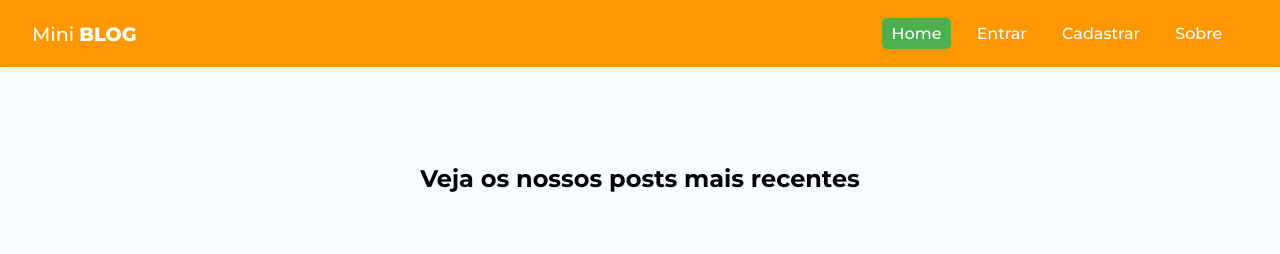
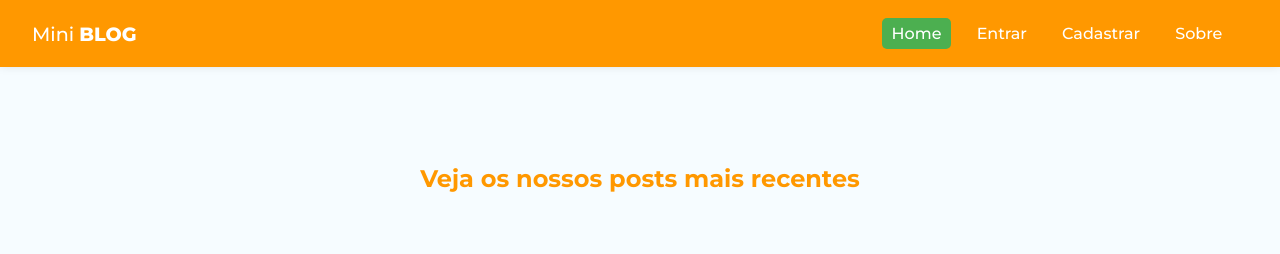
Before and after one commit to igorjosiel/React-MiniBlog, a React (Create React App) app: page / in a window 1280 px wide. Shown: the top 254 px of the page. Built offline with nearby package versions, Linux system fonts and the light colour scheme; no server answers; the database is empty.

Commit message:
Ajusta arquivos.

```diff
--- a/src/index.css
+++ b/src/index.css
@@ -66,6 +66,10 @@ label span {
   text-align: left;
 }
 
+h2 {
+  color: var(--primary-color);
+}
+
 input,
 textarea {
   box-sizing: border-box;
--- a/src/pages/About/About.js
+++ b/src/pages/About/About.js
@@ -1,6 +1,5 @@
+import { Link } from "react-router-dom";
 import styles from "./About.module.css";
-
-import { Link } from "react-router-dom";
 
 const About = () => {
   return (
@@ -12,6 +11,7 @@ const About = () => {
         Este projeto consiste em um blog feito com React no front-end e Firebase
         no back-end.
       </p>
+
       <Link to="/posts/create" className="btn">
         Criar post
       </Link>
--- a/src/pages/CreatePost/CreatePost.js
+++ b/src/pages/CreatePost/CreatePost.js
@@ -1,9 +1,9 @@
 import { useState } from "react";
 import { useNavigate } from "react-router-dom";
-import styles from "./CreatePost.module.css";
 import { useInsertDocument } from "../../hooks/useInsertDocument";
 import { useAuthValue } from "../../contexts/AuthContext";
 import Loading from "../../components/Loading";
+import styles from "./CreatePost.module.css";
 
 const CreatePost = () => {
   const [title, setTitle] = useState("");
--- a/src/pages/Dashboard/Dashboard.js
+++ b/src/pages/Dashboard/Dashboard.js
@@ -1,10 +1,8 @@
-import styles from "./Dashboard.module.css";
-
 import { Link } from "react-router-dom";
-
-import { useAuthValue } from "../../contexts/AuthContext";
 import { useFetchDocuments } from "../../hooks/useFetchDocuments";
 import { useDeleteDocument } from "../../hooks/useDeleteDocument";
+import { useAuthValue } from "../../contexts/AuthContext";
+import styles from "./Dashboard.module.css";
 
 const Dashboard = () => {
   const { user } = useAuthValue();
--- a/src/pages/EditPost/EditPost.js
+++ b/src/pages/EditPost/EditPost.js
@@ -1,10 +1,10 @@
 import { useState, useEffect } from "react";
 import { useNavigate, useParams } from "react-router-dom";
-import styles from "./EditPost.module.css";
-import { useAuthValue } from "../../contexts/AuthContext";
 import { useFetchDocument } from "../../hooks/useFetchDocument";
 import { useUpdateDocument } from "../../hooks/useUpdateDocument";
+import { useAuthValue } from "../../contexts/AuthContext";
 import Loading from "../../components/Loading";
+import styles from "./EditPost.module.css";
 
 const EditPost = () => {
   const { id } = useParams();
--- a/src/pages/Login/Login.js
+++ b/src/pages/Login/Login.js
@@ -1,7 +1,7 @@
 import { useEffect, useState } from "react";
-import styles from "./Login.module.css";
 import { useAuthentication } from "../../hooks/useAuthentication";
 import Loading from "../../components/Loading";
+import styles from "./Login.module.css";
 
 const Login = () => {
   const [email, setEmail] = useState("");
--- a/src/pages/Post/Post.js
+++ b/src/pages/Post/Post.js
@@ -1,9 +1,6 @@
-// CSS
+import { useParams } from "react-router-dom";
+import { useFetchDocument } from "../../hooks/useFetchDocument";
 import styles from "./Post.module.css";
-
-// hooks
-import { useFetchDocument } from "../../hooks/useFetchDocument";
-import { useParams } from "react-router-dom";
 
 const Post = () => {
   const { id } = useParams();
@@ -13,10 +10,11 @@ const Post = () => {
     <div className={styles.post_container}>
       {post && (
         <>
-          <h1>{post.title}</h1>
+          <h2>{post.title}</h2>
           <img src={post.image} alt={post.title} />
           <p>{post.body}</p>
           <h3>Este post trata sobre:</h3>
+
           <div className={styles.tags}>
             {post.tags.map((tag) => (
               <p key={tag}>
--- a/src/pages/Register/Register.js
+++ b/src/pages/Register/Register.js
@@ -1,7 +1,7 @@
 import { useEffect, useState } from "react";
-import styles from "./Register.module.css";
 import { useAuthentication } from "../../hooks/useAuthentication";
 import Loading from "../../components/Loading";
+import styles from "./Register.module.css";
 
 const Register = () => {
   const [displayName, setDisplayName] = useState("");
@@ -25,6 +25,7 @@ const Register = () => {
 
     if (password !== confirmPassword) {
       setError("As senhas precisam ser iguais.");
+
       return;
     }
 
```
Also changed, not shown: src/App.js (+4 -7 lines), src/pages/Home/Home.js (+3 -9 lines), src/pages/Search/Search.js (+4 -6 lines).
